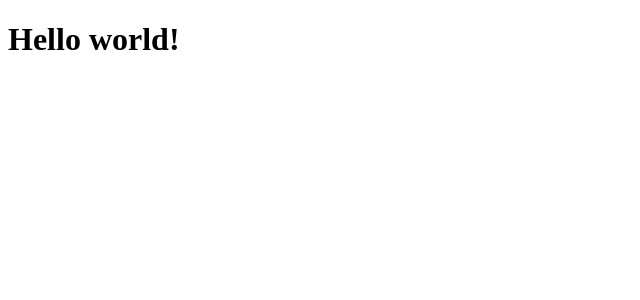
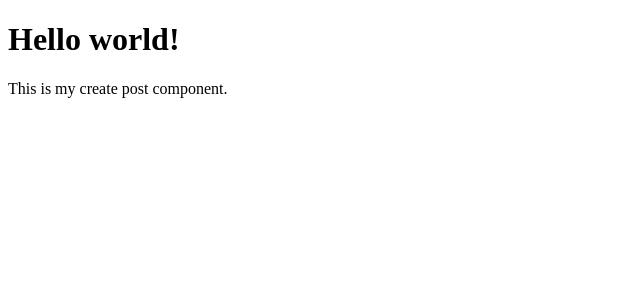
Before and after one commit to vaibhavbuccha/meanApp, an Angular app: page / in a window 1280 px wide. Shown: the top 300 px of the page, without its empty margins (0-640 px from the left). Built offline with nearby package versions, Linux system fonts and the light colour scheme.

Commit message:
first component

```diff
--- a/src/app/app.component.html
+++ b/src/app/app.component.html
@@ -1 +1,2 @@
 <h1>Hello world!</h1>
+<app-create-post></app-create-post>
--- a/src/app/app.module.ts
+++ b/src/app/app.module.ts
@@ -2,12 +2,13 @@ import { BrowserModule } from '@angular/platform-browser';
 import { NgModule } from '@angular/core';
 import { FormsModule } from '@angular/forms';
 import { HttpModule } from '@angular/http';
-
+import { postCreateComponent } from './posts/post-create/post-create.component';
 import { AppComponent } from './app.component';
 
 @NgModule({
   declarations: [
-    AppComponent
+    AppComponent,
+    postCreateComponent
   ],
   imports: [
     BrowserModule,
--- /dev/null
+++ b/src/app/posts/post-create/post-create.component.html
@@ -0,0 +1 @@
+<p>This is my create post component.</p>
--- /dev/null
+++ b/src/app/posts/post-create/post-create.component.ts
@@ -0,0 +1,10 @@
+import { Component } from '@angular/core';
+
+@Component({
+  selector: 'app-create-post',
+  templateUrl: './post-create.component.html'
+})
+
+export class postCreateComponent {
+
+}
```
